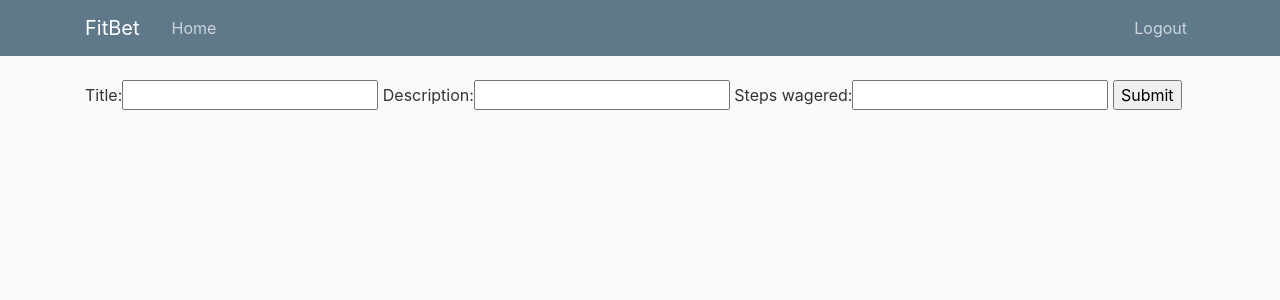
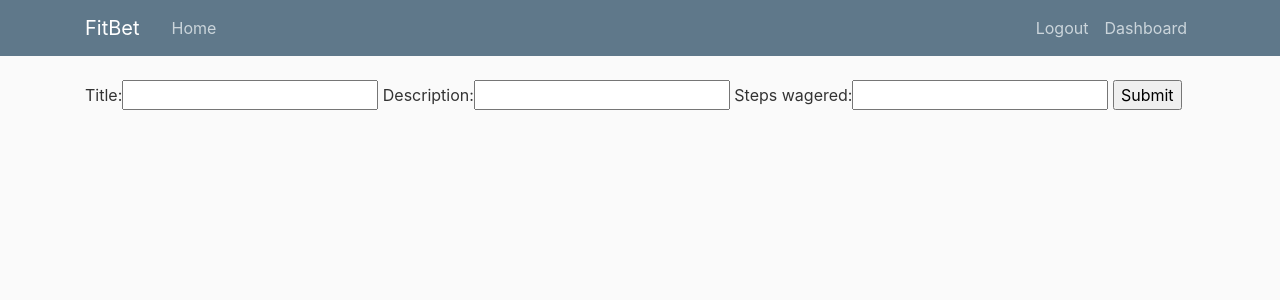
Before and after one commit to greengro/FitBet, a Django app: page /createBet/ in a window 1280 px wide. Shown: the top 300 px of the page. Run offline with Django 3.2, Linux system fonts and the light colour scheme; the visitor is signed in with stand-in values (Sample User, id 1).

Commit message:
dashboard now viewable from nav bar

```diff
--- a/fitbet/users/templates/users/base.html
+++ b/fitbet/users/templates/users/base.html
@@ -24,6 +24,7 @@
         <div class="navbar-nav">
             {% if user.is_authenticated %}
                 <a class="nav-item nav-link" href="{% url 'logout' %}">Logout</a>
+                <a class="nav-item nav-link" href="{% url 'dashboard' %}">Dashboard</a>
             {% else %}
                 <a class="nav-item nav-link" href="{% url 'login' %}">Login</a>
                 <a class="nav-item nav-link" href="{% url 'register' %}">Register</a>
```
